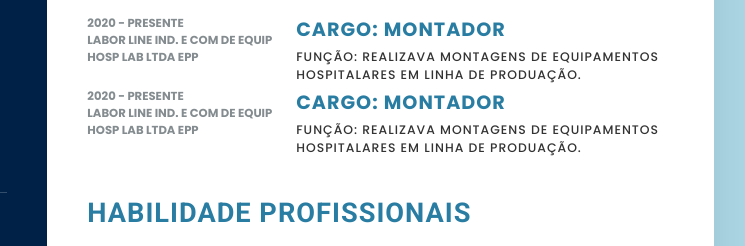
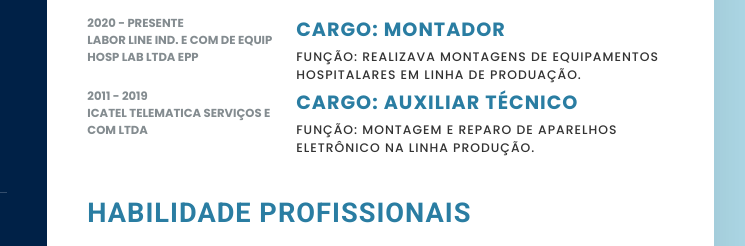
Before and after one commit to Cesar-Freire/CvTemplete-CesarFreire, a plain HTML site: page index.html in a window 1280 px wide. Shown: the part 435-681 px from the top of the page, 426-1171 px from the left. Drawn offline with Linux system fonts and the light colour scheme.

Commit message:
experiencia  up-date

```diff
--- a/index.html
+++ b/index.html
@@ -120,12 +120,12 @@
       </div>
 
       <div class="anos-empresa">
-        <h5>2020 - Presente</h5>
-        <h5>LABOR LINE IND. E COM DE EQUIP HOSP LAB LTDA EPP</h5>
+        <h5>2011 - 2019</h5>
+        <h5>Icatel Telematica Serviços e com LTDA</h5>
       </div>
       <div class="cargo-expriencia">
-        <h4>Cargo: Montador</h4>
-        <p>Função: Realizava montagens de equipamentos hospitalares em linha de produação.</p>
+        <h4>Cargo: Auxiliar Técnico</h4>
+        <p>Função: Montagem e reparo de aparelhos eletrônico na linha produção.</p>
       </div>
 
     </div>
```
